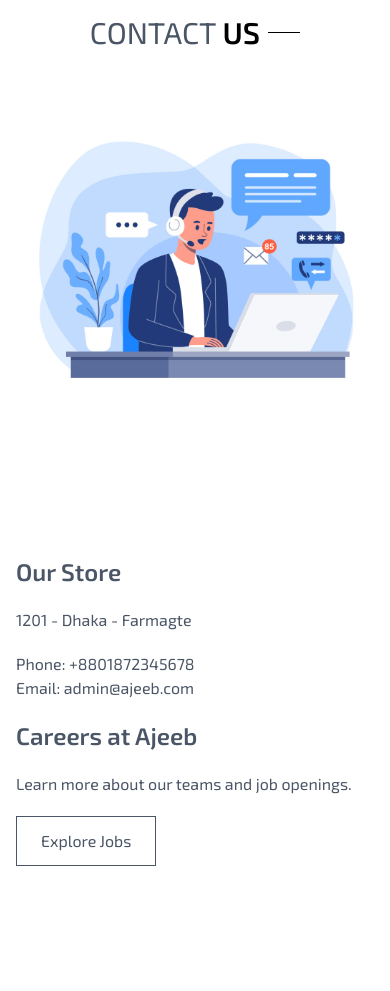
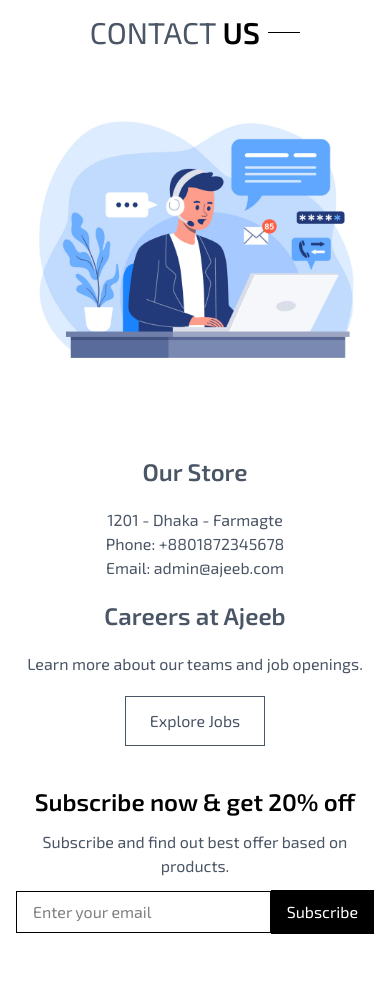
Before and after one commit to Nobleman78/My-Commerce, a React (Vite) app: page /contact in a window 390 px wide. Shown: the part 167-1158 px from the top of the page. Built offline with nearby package versions, Linux system fonts and the light colour scheme; no server answers.

Commit message:
changed in about and contact

```diff
--- a/src/Components/Navbar.jsx
+++ b/src/Components/Navbar.jsx
@@ -43,7 +43,7 @@
             </ul>
             <div className='flex items-center gap-6'>
                 <form onSubmit={handleInput}>
-                    <input onChange={(e) => setInput(e.target.value)} value={input} type="text" placeholder='Search here' className='border outline-none shadow-none px-3 py-1' />
+                    <input onChange={(e) => setInput(e.target.value)} value={input} type="text" placeholder='Search here' className='border outline-none shadow-none w-35 lg:w-full px-3 py-1' />
                 </form>
 
                 <div className='group relative'>
--- a/src/Components/Newsletter.jsx
+++ b/src/Components/Newsletter.jsx
@@ -2,7 +2,7 @@
 
 const Newsletter = () => {
     return (
-        <div className='my-10  '>
+        <div className='my-10 md:my-20 lg:my-10 '>
             <h1 className='text-center text-2xl font-semibold mb-3'>Subscribe now & get 20% off</h1>
             <p className='text-center text-md text-gray-600 mb-3'>Subscribe and find out best offer based on products.</p>
             <div className='flex w-full mx-auto sm:w-1/2 justify-center items-center  '>
--- a/src/Pages/About.jsx
+++ b/src/Pages/About.jsx
@@ -27,19 +27,19 @@
 
             </div>
             <div className='my-10 grid grid-cols-1 lg:grid-cols-3 gap-3 '>
-                <div className='flex flex-col gap-4 border px-10 py-20 rounded'>
+                <div className='flex flex-col gap-4  px-10 py-20 rounded shadow-2xl'>
                     <p className='font-semibold '>Quality Assurance</p>
                     <p>We meticulously select and vet each product to ensure it meets our stringent quality standards.</p>
 
 
                 </div>
-                <div className='flex flex-col gap-4 border px-10 py-20 rounded'>
+                <div className='flex flex-col gap-4  px-10 py-20 rounded shadow-2xl'>
                     <p className='font-semibold'>Convenience</p>
                     <p>With our user-friendly interface and hassle-free ordering process, shopping has never been easier.</p>
 
 
                 </div>
-                <div className='flex flex-col gap-4 border px-10 py-20 rounded'>
+                <div className='flex flex-col gap-4  px-10 py-20 rounded shadow-2xl'>
                     <p className='font-semibold'>Exceptional Customer Service</p>
                     <p>Our team of dedicated professionals is here to assist you the way, ensuring your satisfaction is our top priority.</p>
 
--- a/src/Pages/Contact.jsx
+++ b/src/Pages/Contact.jsx
@@ -9,18 +9,21 @@
                 <p className='w-8 sm:w-11 h-[1px] bg-black'></p>
 
             </div>
-            <div className='flex gap-5 md:gap-10 flex-col md:flex-row'>
-                <img className=' md:w-1/2' src={contactImage} alt="" />
-                <div className='text-gray-600 py-20'>
-                    <p className='text-2xl mb-5 font-semibold mt-2'>Our Store</p>
-                    <p className=' w-50 mb-5'>1201 - Dhaka - Farmagte
-                    </p>
-                    <p>Phone: +8801872345678</p>
-                    <p className='mb-5'>Email: admin@ajeeb.com</p>
-                    <p className='mb-5 font-semibold text-2xl'>Careers at Ajeeb</p>
-                    <p className='mb-5'>Learn more about our teams and job openings.</p>
-                    <button className='px-6 py-3 border hover:bg-black hover:text-white transition duration-300
+            <div className='flex gap-5 md:gap-10 flex-col md:flex-row  '>
+                <img className=' md:w-1/2 mt-[-20px]' src={contactImage} alt="" />
+                <div className='text-gray-600 lg:py-20 '>
+                    <p className='text-2xl mb-5 font-semibold mt-2 text-center md:text-start    '>Our Store</p>
+                    <div className='flex flex-col justify-center items-center md:justify-normal md:items-start'>
+                        <p className='md:w-50 md:mb-5'>1201 - Dhaka - Farmagte</p>
+                        <p>Phone: +8801872345678</p>
+                        <p className='mb-5'>Email: admin@ajeeb.com</p>
+                    </div>
+                    <div className='flex flex-col justify-center items-center md:justify-normal md:items-start'>
+                        <p className='mb-5 font-semibold text-2xl'>Careers at Ajeeb</p>
+                        <p className='mb-5'>Learn more about our teams and job openings.</p>
+                        <button className='px-6 py-3 border hover:bg-black hover:text-white transition duration-300
                     '>Explore Jobs</button>
+                    </div>
                 </div>
             </div>
             <Newsletter />
```
